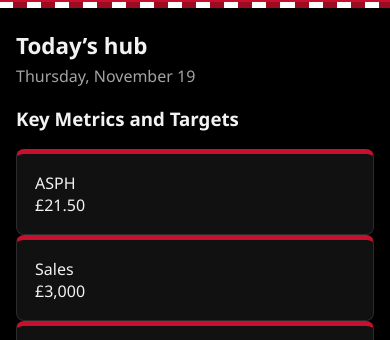
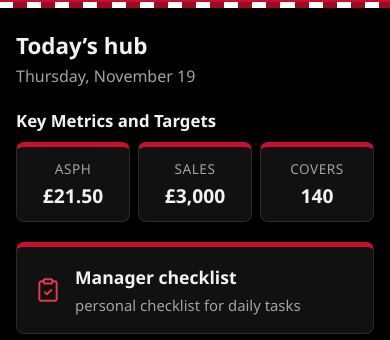
Before and after one commit to simichavda/Portfolio, a plain HTML site: page tgihub.html in a window 390 px wide. Shown: the part 63-403 px from the top of the page. Drawn offline with Linux system fonts and the light colour scheme.

Commit message:
Add styles for key metrics and footer

```diff
--- a/css/tgihub.css
+++ b/css/tgihub.css
@@ -154,3 +154,21 @@ table.info tr:last-child td { border-bottom: 0; }
 table.info td.nm { width: 50%; font-weight: 600; word-break: break-word; }
 .pwcell { display: flex; align-items: center; justify-content: space-between; gap: 10px; }
 .pwcell span { word-break: break-all; }
+
+/* Key metrics */
+.subhead { margin: 22px 0 10px; font-size: 1.05rem; }
+.metrics { display: grid; grid-template-columns: repeat(3, 1fr); gap: 16px; margin-bottom: 8px; }
+.card.metric { text-align: center; }
+.metric .lbl { color: var(--muted); font-size: 0.85rem; letter-spacing: 0.5px; text-transform: uppercase; }
+.metric .val { font-size: 1.8rem; font-weight: 700; margin-top: 4px; }
+.metric-note { margin: 0 0 8px; }
+.metric-note button { margin-left: 6px; }
+.cards { margin-top: 20px; }
+@media (max-width: 699px) {
+  .metrics { gap: 8px; }
+  .card.metric { padding: 12px 6px; }
+  .metric .val { font-size: 1.2rem; }
+}
+
+/* Footer */
+.foot { max-width: 900px; margin: 0 auto; padding: 16px; text-align: center; color: var(--muted); font-size: 0.82rem; border-top: 1px solid var(--line); }
```
